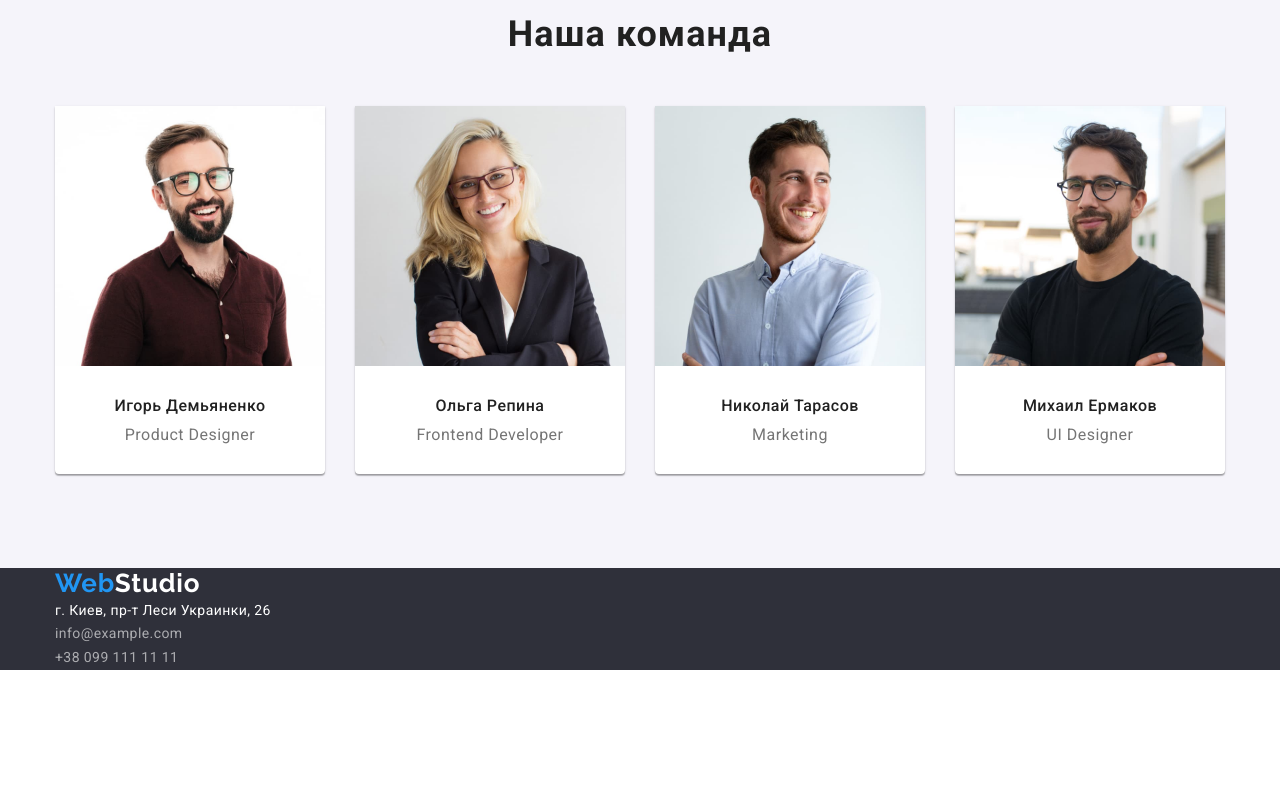
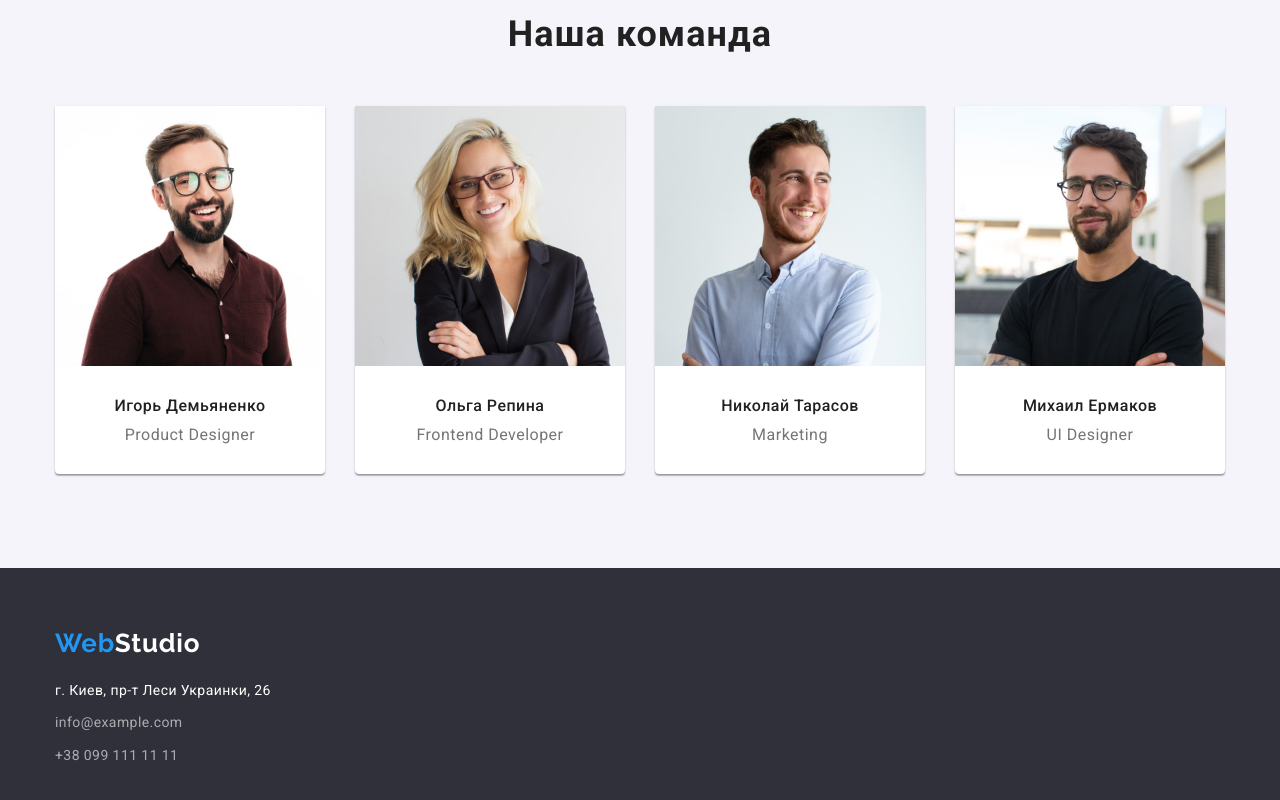
Before and after one commit to Vladimir-Prokopenko/goit-markup-hw-03, a plain HTML site: page index.html in a window 1280 px wide. Shown: the part 1527-2327 px from the top of the page. Before the commit the page ends 2197 px from the top, so only its background shows below. Drawn offline with Linux system fonts and the light colour scheme.

Commit message:
footer ok

```diff
--- a/css/styles.css
+++ b/css/styles.css
@@ -17,6 +17,7 @@
   --gap-title: 10px;
   --gap-item: 30px;
   --gap-header: 50px;
+  --gap-footer: 60px;
   --gap-section: 94px;
 }
 
@@ -310,6 +311,9 @@ p {
 /* Стили подвала */
 
 .footer-page {
+  padding-top: var(--gap-footer);
+  padding-bottom: var(--gap-footer);
+
   background-color: var(--prime-background);
 }
 
@@ -319,6 +323,9 @@ p {
   font-size: 26px;
   line-height: 1.19;
   letter-spacing: 0.03em;
+
+  display: block;
+  margin-bottom: 20px;
 
   color: var(--prime-color);
 }
@@ -337,7 +344,13 @@ p {
   line-height: 1.71;
   letter-spacing: 0.03em;
 
+  margin-bottom: 9px;
+
   color: var(--prime-color);
+}
+
+.footer-item {
+  margin-bottom: 9px;
 }
 
 .footer-contacts-link {
--- a/index.html
+++ b/index.html
@@ -195,13 +195,13 @@
     <!-- Подвал Студия -->
     <footer class="footer-page">
       <div class="container">
-        <a href="./index.html" lang="en" class="footer-logo link-reset"
-          ><span class="accent">Web</span>Studio</a
-        >
         <address class="footer-address">
-          <ul class="list-reset">
+          <a href="./index.html" lang="en" class="footer-logo link-reset"
+            ><span class="accent">Web</span>Studio</a
+          >
+          <ul class="footer-list list-reset">
             <li class="footer-address-item">г. Киев, пр-т Леси Украинки, 26</li>
-            <li>
+            <li class="footer-item">
               <a
                 href="mailto:info@example.com"
                 class="footer-contacts-link link-reset"
```
Also changed, not shown: contacts.html (+5 -5 lines), portfolio.html (+5 -5 lines).
